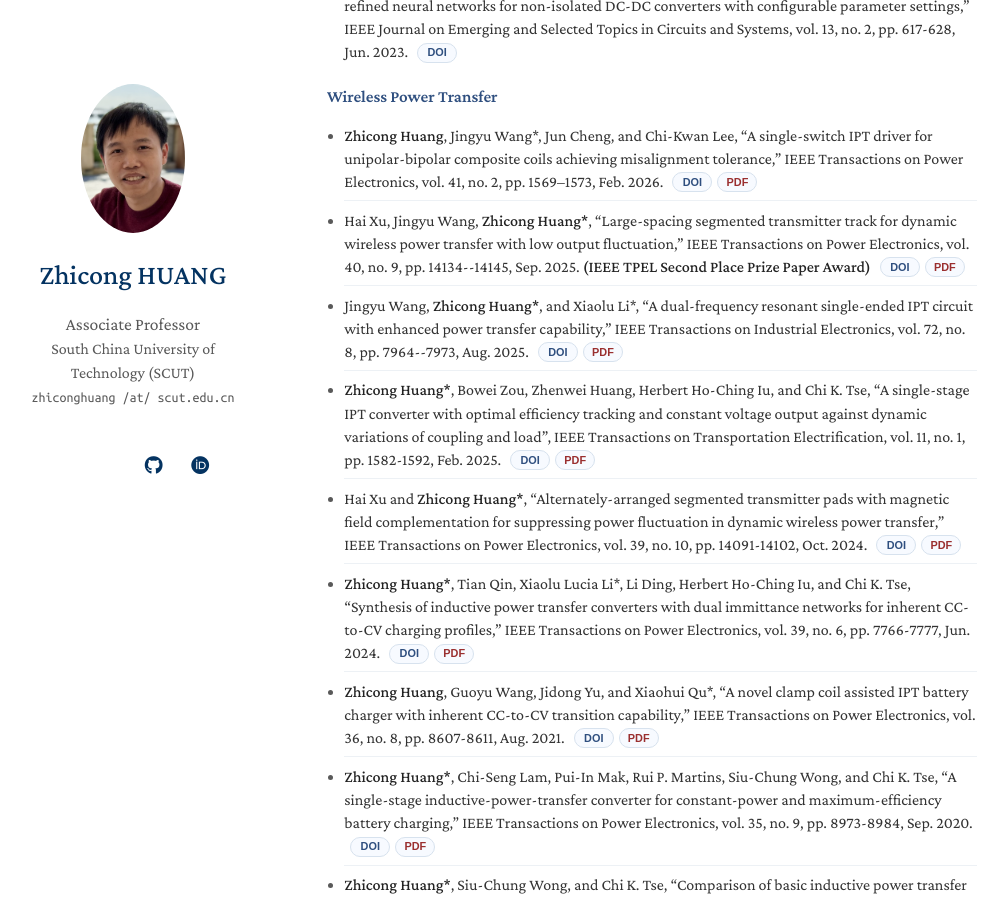
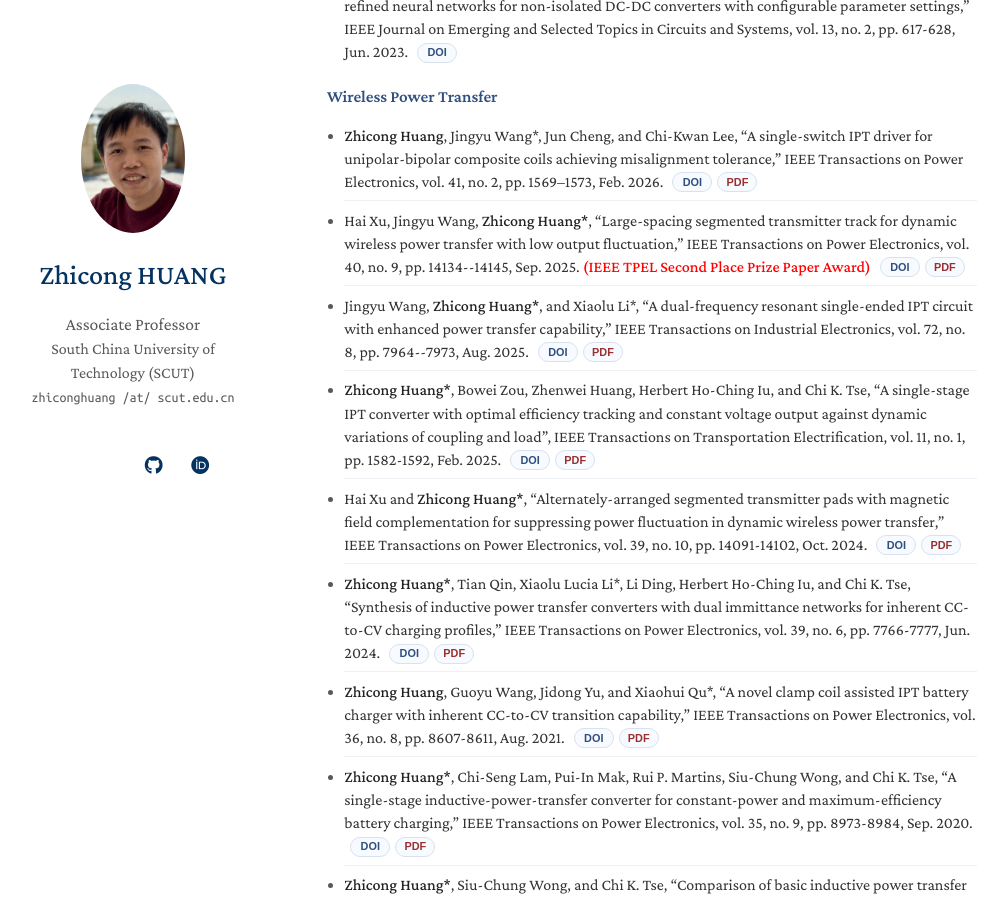
Before and after one commit to forwardhuang/forwardhuang.github.io, a Jekyll site: the page built from index.md, in a window 1280 px wide and 900 px high, scrolled down 2385 px. Shown: the whole window, without its empty margins (143-1151 px from the left). Built offline with Jekyll 4.4.1, drawn with Linux system fonts in a browser that asks for light colours; a style sheet for code colours, icons or effects is not loaded; our own code applies the rules of GitHub Pages for plain Markdown files.

Commit message:
Highlight TPEL prize paper award

```diff
--- a/_data/publications.yml
+++ b/_data/publications.yml
@@ -57,7 +57,7 @@ main:
     conference: "IEEE Transactions on Power Electronics"
     year_status: "2025"
     citation: >-
-      Hai Xu, Jingyu Wang, <strong>Zhicong Huang*</strong>, “Large-spacing segmented transmitter track for dynamic wireless power transfer with low output fluctuation,” IEEE Transactions on Power Electronics, vol. 40, no. 9, pp. 14134--14145, Sep. 2025. <strong>(IEEE TPEL Second Place Prize Paper Award)</strong>
+      Hai Xu, Jingyu Wang, <strong>Zhicong Huang*</strong>, “Large-spacing segmented transmitter track for dynamic wireless power transfer with low output fluctuation,” IEEE Transactions on Power Electronics, vol. 40, no. 9, pp. 14134--14145, Sep. 2025. <strong style="color: red;">(IEEE TPEL Second Place Prize Paper Award)</strong>
     pdf: "https://doi.org/10.1109/TPEL.2025.3569698"
     code: "./assets/files/2025-Xu-Large-Spacing-TPEL.pdf"
   - title: "A dual-frequency resonant single-ended IPT circuit with enhanced power transfer capability"
```
